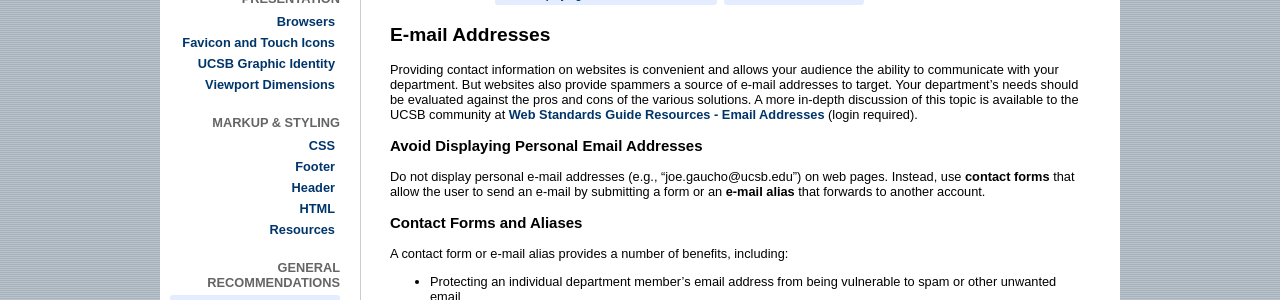
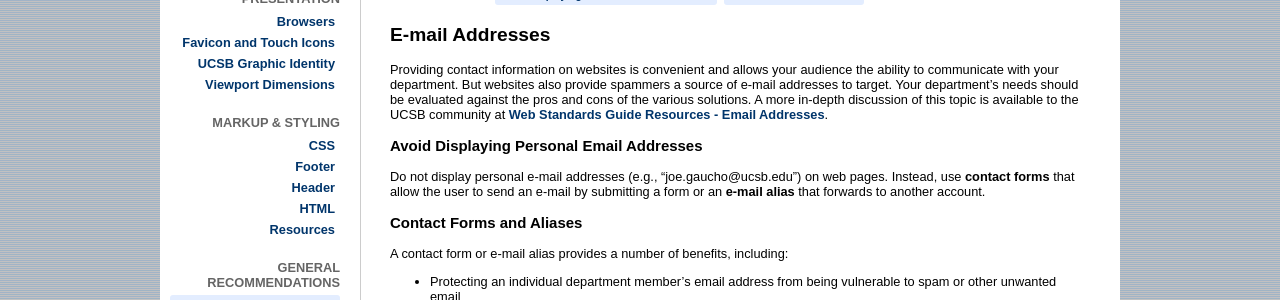
Before and after one commit to ucsb/webguide, a Jekyll site: the page built from email-addresses.md, in a window 1280 px wide. Shown: the part 212-512 px from the top of the page. Built offline with Jekyll 4.4.1, drawn with Linux system fonts in a browser that asks for light colours; nearby versions of some CDN libraries; Markdown is read by kramdown in place of the engine named in the settings.

Commit message:
Swapped out IT resources e-mail addresses link

```diff
--- a/email-addresses.md
+++ b/email-addresses.md
@@ -9,8 +9,7 @@
 provide spammers a source of e-mail addresses to target. Your department's
 needs should be evaluated against the pros and cons of the various solutions.
 A more in-depth discussion of this topic is available to the UCSB community at
-[Web Standards Guide Resources - Email Addresses](https://it.ucsb.edu/resources/web-standards-guide-resources-email-addresses)
-(login required).
+[Web Standards Guide Resources - Email Addresses](https://github.com/ucsb-wsg/ucsb-wsg.github.io/wiki/E-mail-Addresses).
 
 ### Avoid Displaying Personal Email Addresses
 
```
